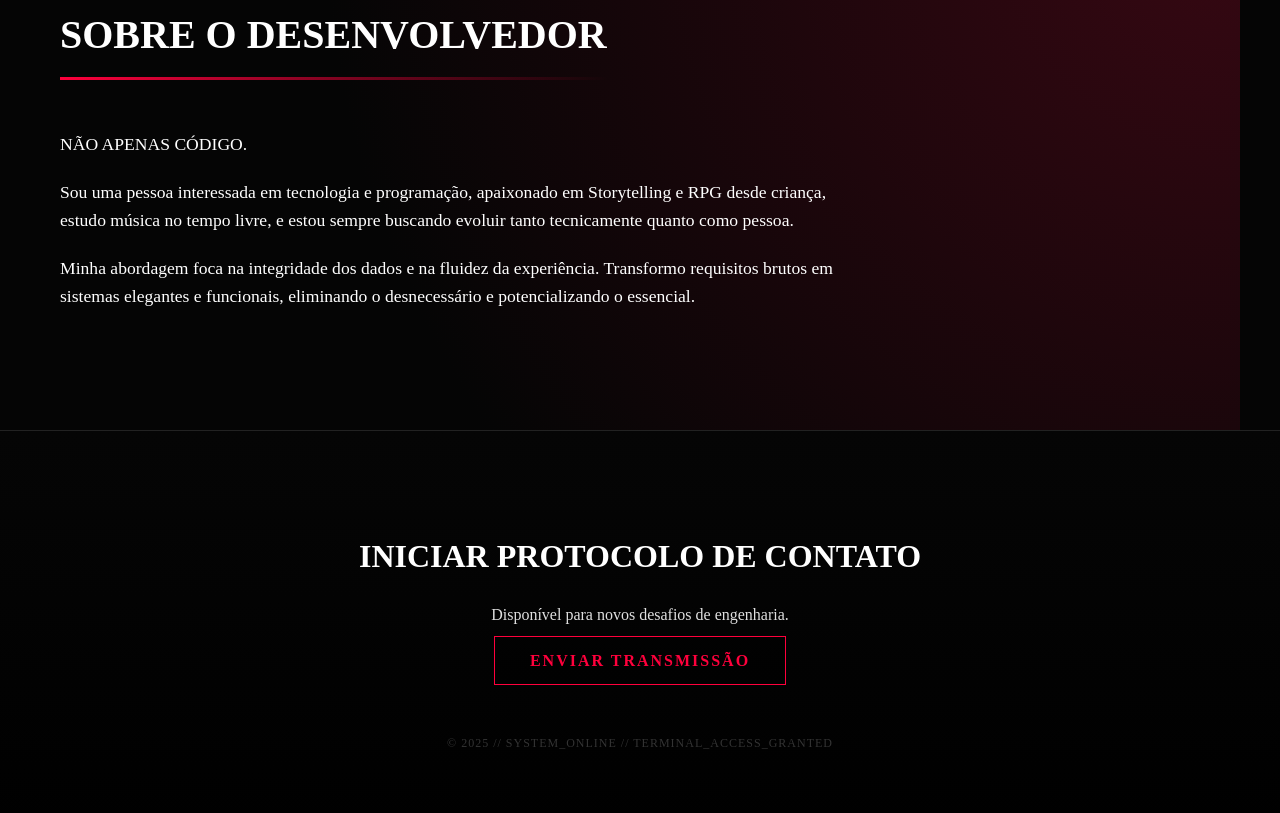
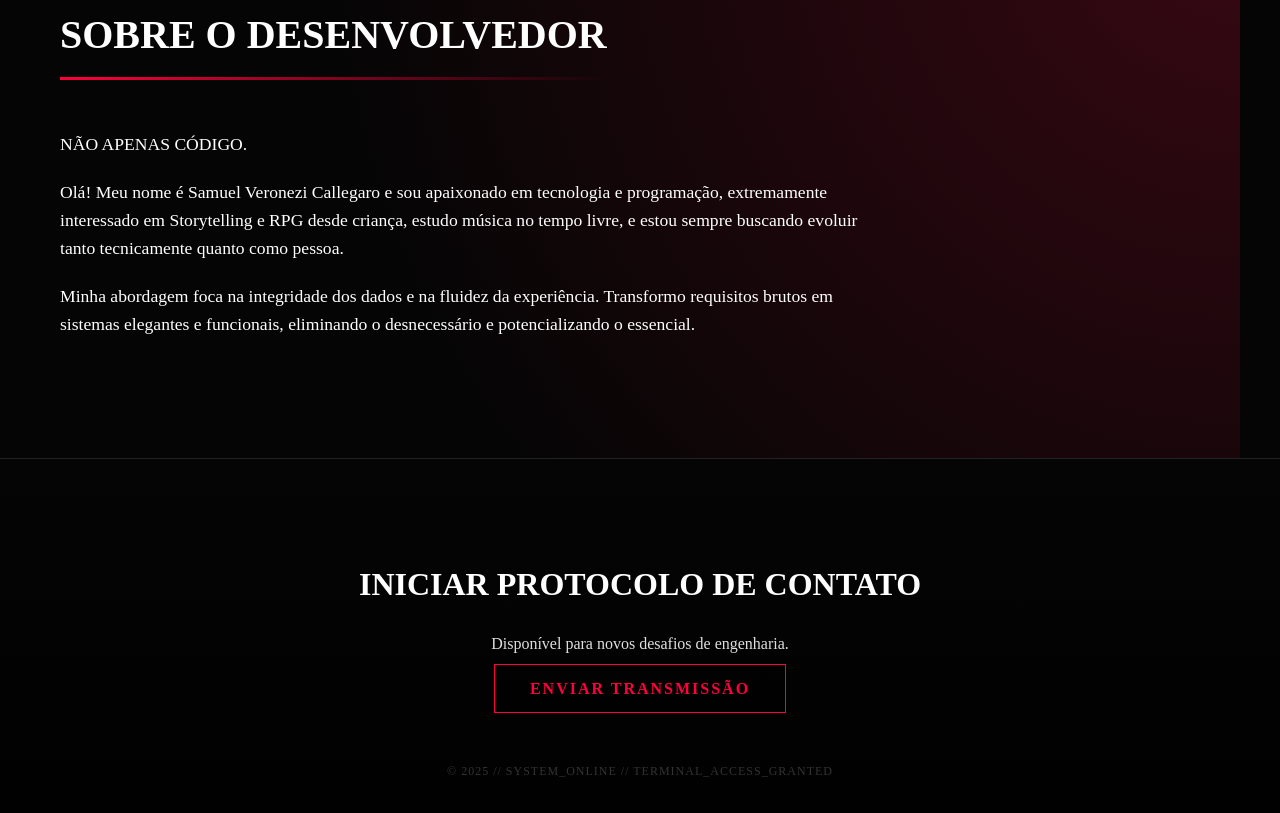
Before and after one commit to vicians/DesafioRelampago01, a plain HTML site: page index.html in a window 1280 px wide. Shown: the part 2343-3156 px from the top of the page. Drawn offline with Linux system fonts and the light colour scheme.

Commit message:
Atualizei as infos do desenvolvedor ✏️

```diff
--- a/index.html
+++ b/index.html
@@ -111,7 +111,7 @@
         <h2 class="section-title">SOBRE O DESENVOLVEDOR</h2>
         <div class="about-text">
             <p>NÃO APENAS CÓDIGO.</p>
-            <p>Sou uma pessoa interessada em tecnologia e programação, apaixonado em Storytelling e RPG desde criança, estudo música no tempo livre, e estou sempre buscando evoluir tanto tecnicamente quanto como pessoa. </p>
+            <p>Olá! Meu nome é Samuel Veronezi Callegaro e sou apaixonado em tecnologia e programação, extremamente interessado em Storytelling e RPG desde criança, estudo música no tempo livre, e estou sempre buscando evoluir tanto tecnicamente quanto como pessoa. </p>
             <p>Minha abordagem foca na integridade dos dados e na fluidez da experiência. Transformo requisitos brutos em sistemas elegantes e funcionais, eliminando o desnecessário e potencializando o essencial.</p>
         </div>
     </section>
```
